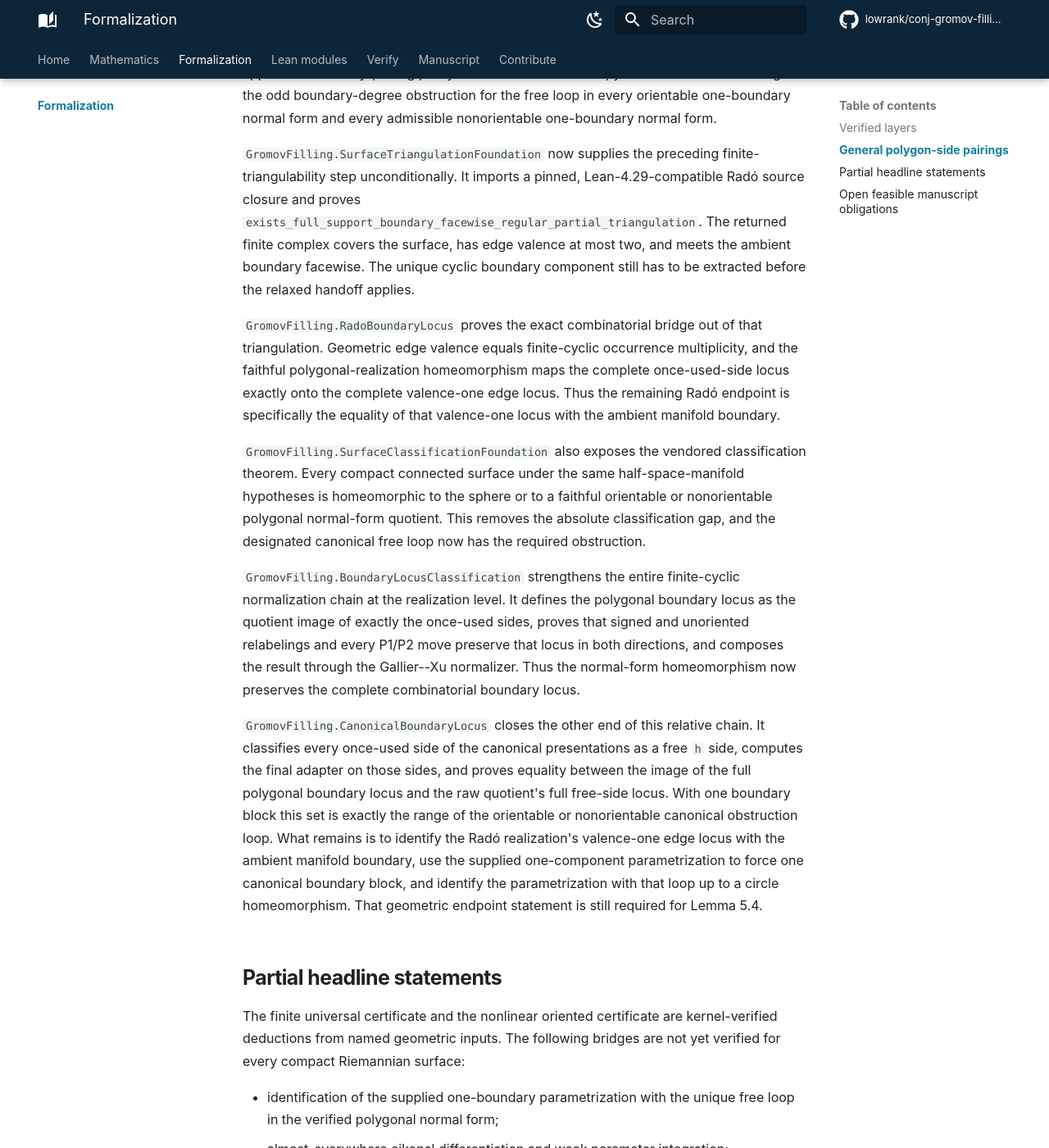
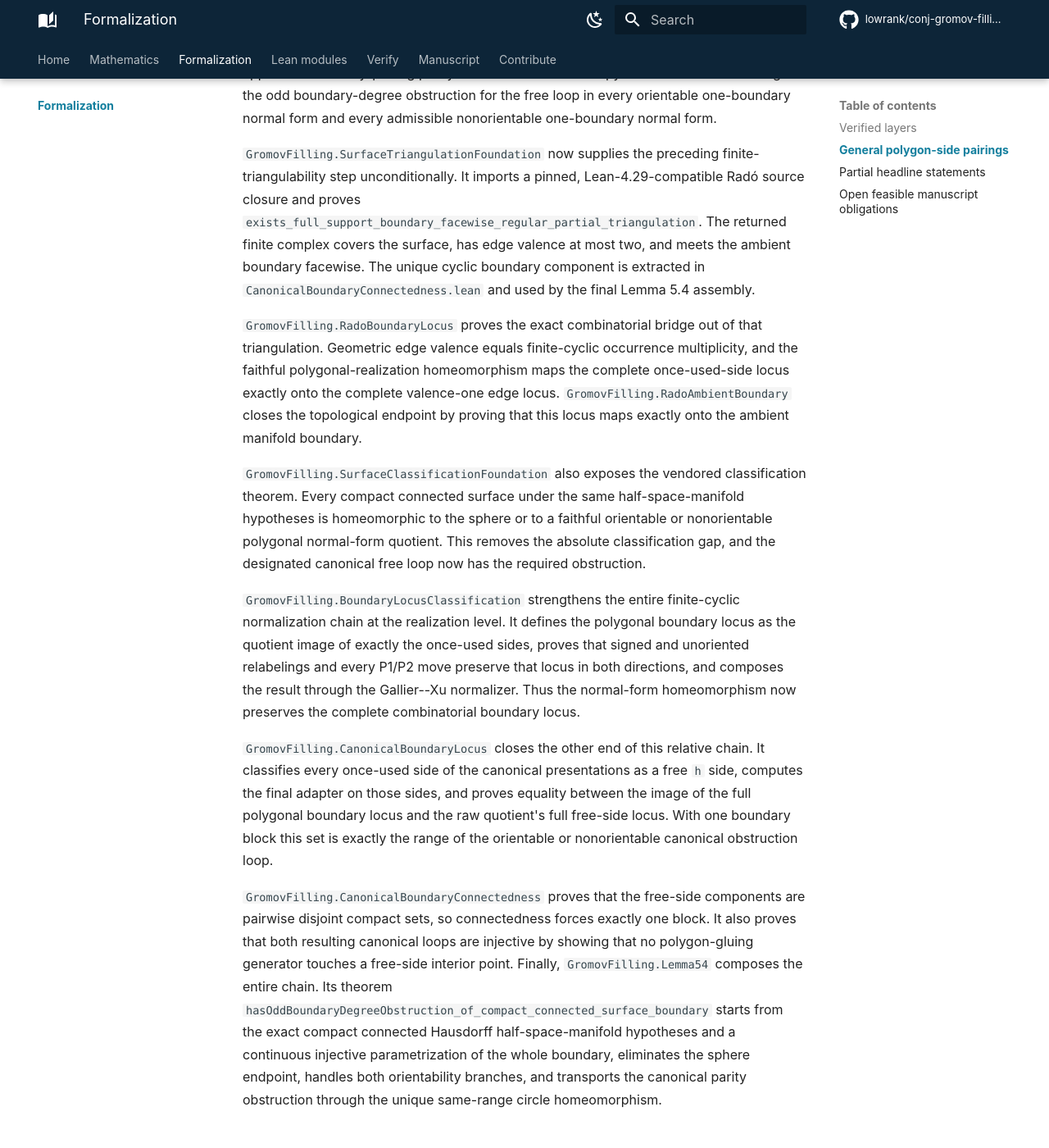
Before and after one commit to lowrank/gromov-filling-lower-bound, an MkDocs documentation site: the page built from docs/formalization.md, in a window 1280 px wide and 1400 px high, scrolled down 2497 px. Shown: the whole window at 82% size. Built offline with MkDocs 1.6.1 and Material for MkDocs 9.7.7, drawn with Linux system fonts in a browser that asks for light colours; comment, search, counter and statistics services are not loaded; some of the changed text lies outside the part shown.

Commit message:
docs: record Lemma 5.4 topology closure

```diff
--- a/docs/formalization.md
+++ b/docs/formalization.md
@@ -73,9 +73,9 @@ The theorem
 states the relaxed classification handoff without asking the caller to supply
 an obstruction or preserve a chosen parameter pointwise. It needs an arbitrary
 side pairing, a surface homeomorphism, and any circle homeomorphism relating
-the schema's free loop to the supplied boundary. The remaining Lemma 5.4
-topology task is to produce this boundary-component-preserving existential
-presentation from the compact connected one-boundary manifold hypotheses.
+the schema's free loop to the supplied boundary. `GromovFilling.Lemma54` now
+produces the required relative presentation and reparametrization directly
+from the compact connected one-boundary manifold hypotheses.
 
 `GromovFilling.NormalFormBoundaryObstruction` now proves the canonical target
 of that presentation. It enumerates every side except the unique free `h`
@@ -90,15 +90,16 @@ finite-triangulability step unconditionally. It imports a pinned,
 Lean-4.29-compatible Radó source closure and proves
 `exists_full_support_boundary_facewise_regular_partial_triangulation`. The
 returned finite complex covers the surface, has edge valence at most two, and
-meets the ambient boundary facewise. The unique cyclic boundary component
-still has to be extracted before the relaxed handoff applies.
+meets the ambient boundary facewise. The unique cyclic boundary component is
+extracted in `CanonicalBoundaryConnectedness.lean` and used by the final
+Lemma 5.4 assembly.
 
 `GromovFilling.RadoBoundaryLocus` proves the exact combinatorial bridge out of
 that triangulation. Geometric edge valence equals finite-cyclic occurrence
 multiplicity, and the faithful polygonal-realization homeomorphism maps the
 complete once-used-side locus exactly onto the complete valence-one edge
-locus. Thus the remaining Radó endpoint is specifically the equality of that
-valence-one locus with the ambient manifold boundary.
+locus. `GromovFilling.RadoAmbientBoundary` closes the topological endpoint by
+proving that this locus maps exactly onto the ambient manifold boundary.
 
 `GromovFilling.SurfaceClassificationFoundation` also exposes the vendored
 classification theorem. Every compact connected surface under the same
@@ -120,12 +121,19 @@ chain. It classifies every once-used side of the canonical presentations as a
 free `h` side, computes the final adapter on those sides, and proves equality
 between the image of the full polygonal boundary locus and the raw quotient's
 full free-side locus. With one boundary block this set is exactly the range of
-the orientable or nonorientable canonical obstruction loop. What remains is to
-identify the Radó realization's valence-one edge locus with the ambient manifold
-boundary, use the supplied one-component parametrization to force one
-canonical boundary block, and identify the parametrization with that loop up
-to a circle homeomorphism. That geometric endpoint statement is still
-required for Lemma 5.4.
+the orientable or nonorientable canonical obstruction loop.
+
+`GromovFilling.CanonicalBoundaryConnectedness` proves that the free-side
+components are pairwise disjoint compact sets, so connectedness forces exactly
+one block. It also proves that both resulting canonical loops are injective by
+showing that no polygon-gluing generator touches a free-side interior point.
+Finally, `GromovFilling.Lemma54` composes the entire chain. Its theorem
+`hasOddBoundaryDegreeObstruction_of_compact_connected_surface_boundary`
+starts from the exact compact connected Hausdorff half-space-manifold
+hypotheses and a continuous injective parametrization of the whole boundary,
+eliminates the sphere endpoint, handles both orientability branches, and
+transports the canonical parity obstruction through the unique same-range
+circle homeomorphism.
 
 ## Partial headline statements
 
@@ -133,8 +141,6 @@ The finite universal certificate and the nonlinear oriented certificate are
 kernel-verified deductions from named geometric inputs. The following bridges
 are not yet verified for every compact Riemannian surface:
 
-- identification of the supplied one-boundary parametrization with the unique
-  free loop in the verified polygonal normal form;
 - almost-everywhere eikonal differentiation and weak parameter integration;
 - intrinsic area measure and chartwise Jacobian globalization;
 - the global differential-form Stokes/comass inequality.
```
Also changed, not shown: FORMALIZATION.md (+15 -20 lines), README.md (+6 -8 lines), docs/index.md (+6 -8 lines), docs/modules.md (+1 -1 lines).
